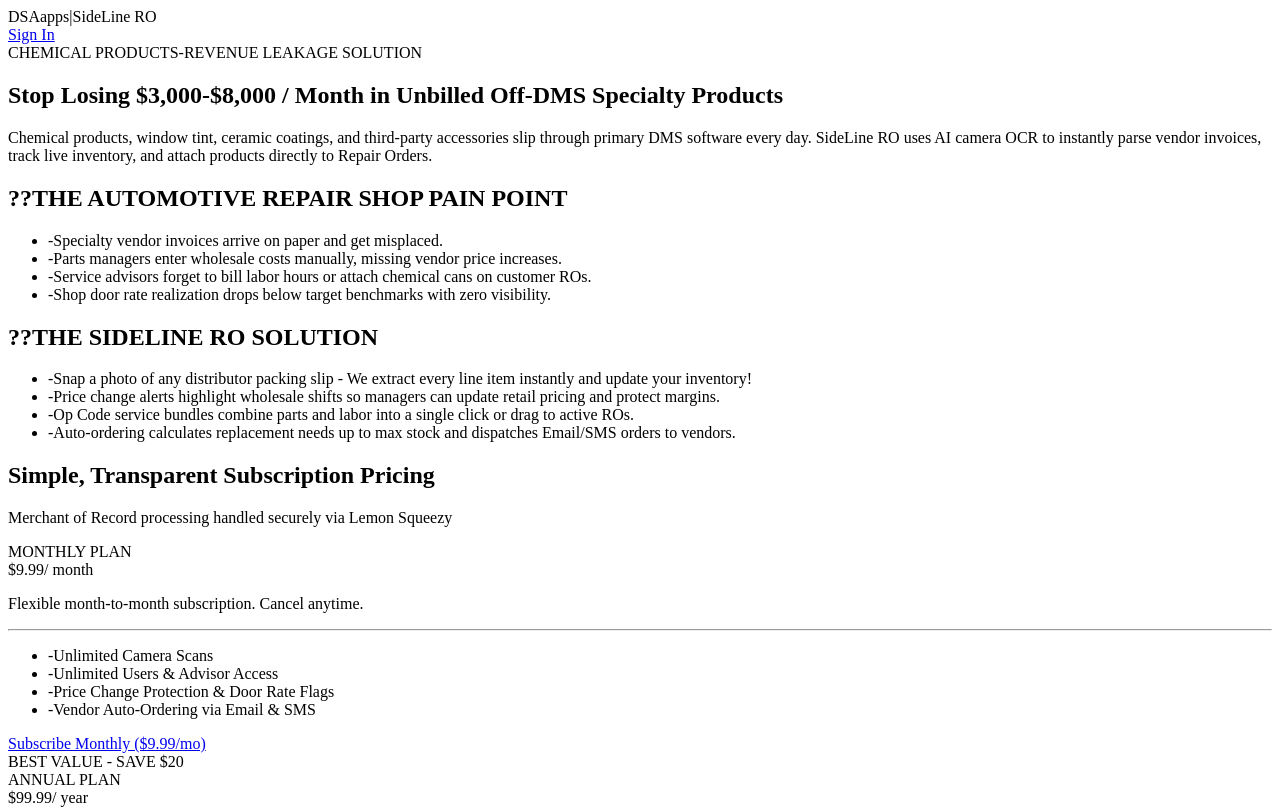
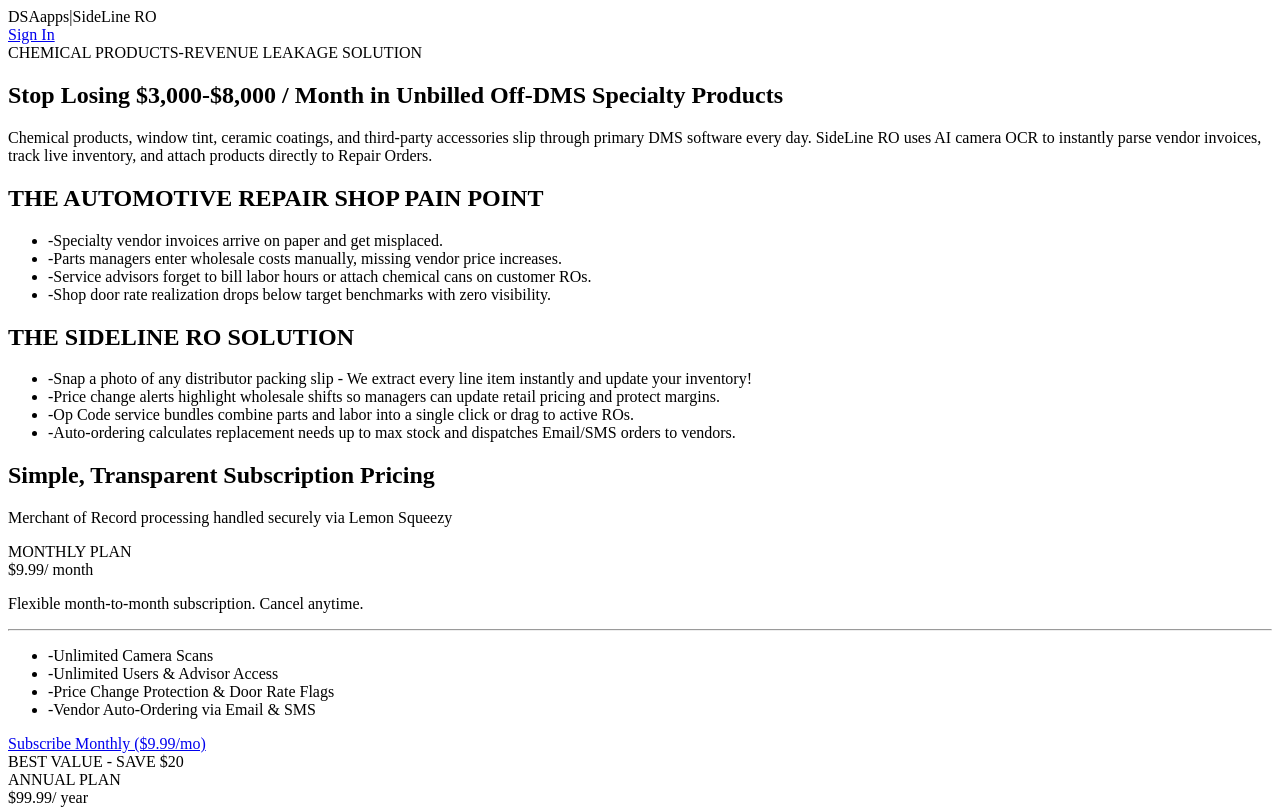
Before and after one commit to shawnginn/dsadms-sideline-ro, a Next.js app: page / in a window 1280 px wide. Shown: the top 809 px of the page. Built offline with nearby package versions, Linux system fonts and the light colour scheme; no server answers.

Commit message:
fix(ui): Remove stray ?? characters from page headers

```diff
--- a/app/page.tsx
+++ b/app/page.tsx
@@ -41,7 +41,7 @@
         {/* Pain Point Card */}
         <div className="bg-rose-950/20 border border-rose-900/40 rounded-2xl p-8 backdrop-blur-sm">
           <h2 className="text-sm font-bold text-rose-400 uppercase tracking-wider mb-6 flex items-center space-x-2">
-            <span>??</span>
+            <span></span>
             <span>THE AUTOMOTIVE REPAIR SHOP PAIN POINT</span>
           </h2>
           <ul className="space-y-4 text-slate-300">
@@ -67,7 +67,7 @@
         {/* Solution Card */}
         <div className="bg-emerald-950/20 border border-emerald-900/40 rounded-2xl p-8 backdrop-blur-sm">
           <h2 className="text-sm font-bold text-emerald-400 uppercase tracking-wider mb-6 flex items-center space-x-2">
-            <span>??</span>
+            <span></span>
             <span>THE SIDELINE RO SOLUTION</span>
           </h2>
           <ul className="space-y-4 text-slate-300">
```
